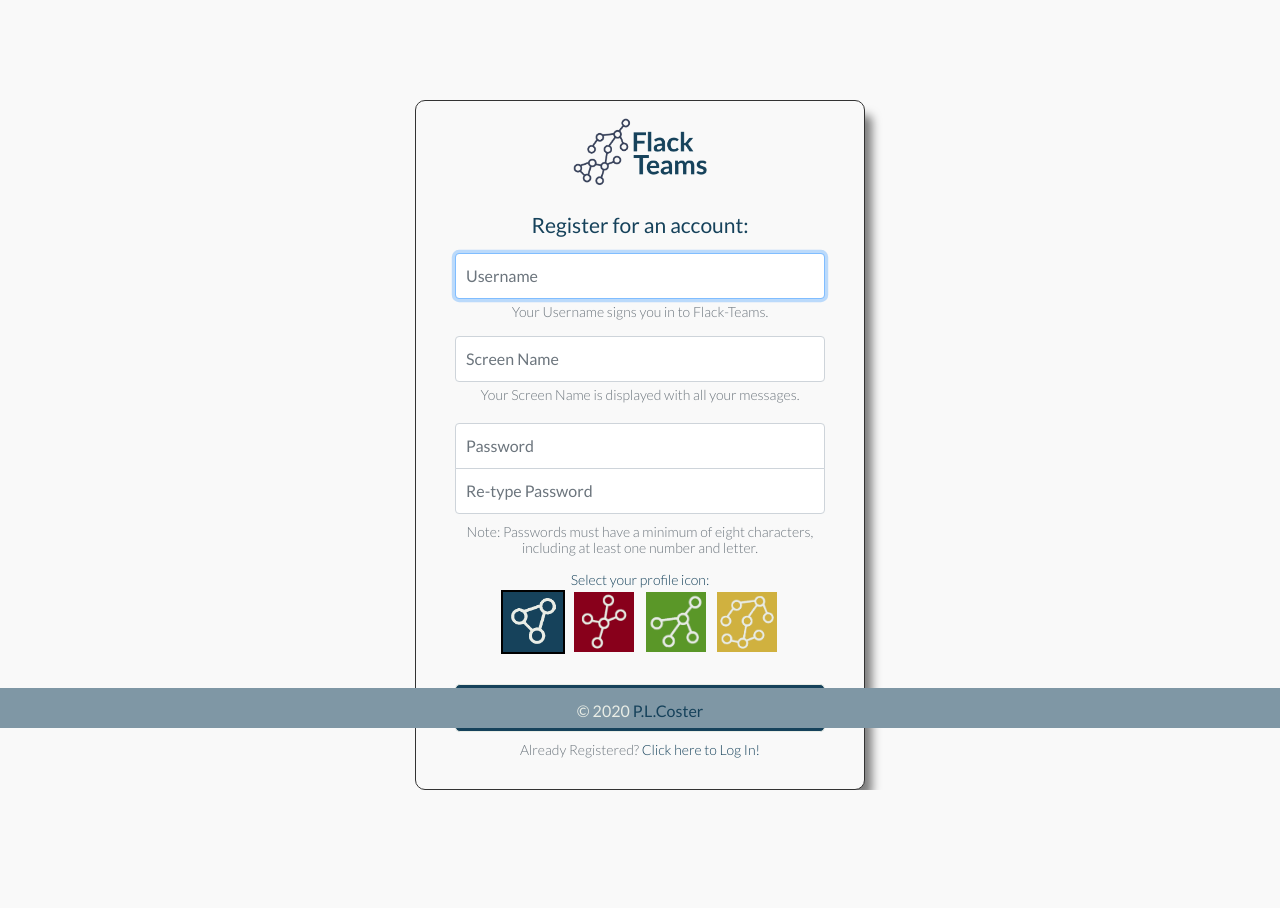
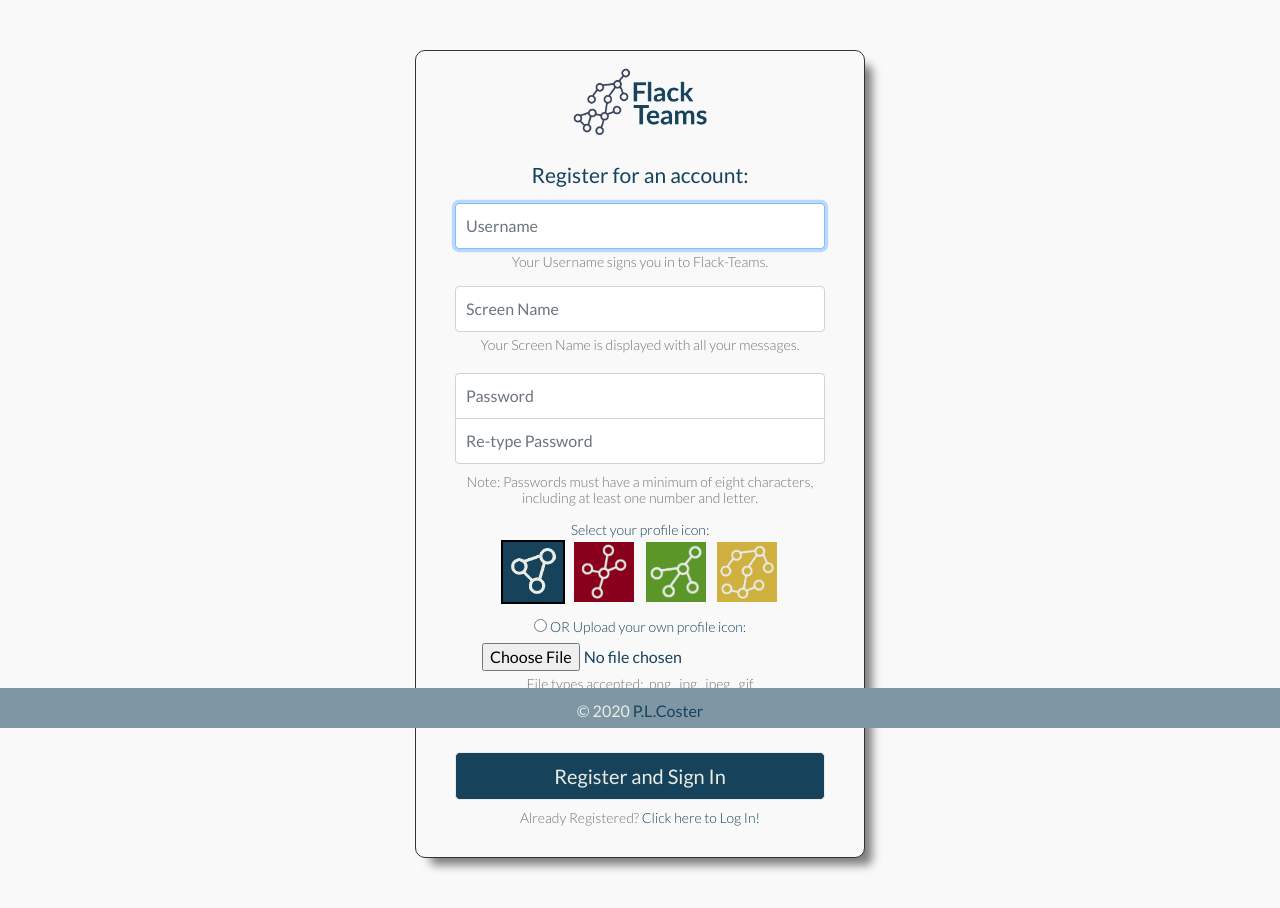
Before and after one commit to PLCoster/cs50web-project2, a Flask app: page /register in a window 1280 px wide. Shown: the part 72-980 px from the top of the page. Before the commit the page ends 862 px from the top, so only its background shows below. Run offline with Flask 2, Linux system fonts and the light colour scheme; parts of the project's set-up code (start-up, migrations or seed data) failed here and were passed over; some libraries are stand-ins or nearby versions.

Commit message:
Users can now upload their own user icon when registering to display with messages

```diff
--- a/application.py
+++ b/application.py
@@ -6,20 +6,27 @@ from flask_session import Session
 from flask_socketio import SocketIO, emit, join_room, leave_room
 from werkzeug.security import check_password_hash, generate_password_hash
 from werkzeug.exceptions import default_exceptions, HTTPException, InternalServerError
+from werkzeug.utils import secure_filename
 from models import *
 
 from datetime import datetime
 
 if not os.getenv('DATABASE_URL'):
-    raise RuntimeError('DATABASE_URL is not set')
+  raise RuntimeError('DATABASE_URL is not set')
 
 if not os.getenv('SECRET_KEY'):
-    raise RuntimeError('SECRET_KEY is not set')
+  raise RuntimeError('SECRET_KEY is not set')
 
+if not os.getenv('UPLOAD_FOLDER'):
+  raise RuntimeError('UPLOAD_FOLDER is not set')
+
+ALLOWED_EXTENSIONS = {'png', 'jpg', 'jpeg', 'gif'}
 
 # Flask App Configuration
 app = Flask(__name__)
+app.config['MAX_CONTENT_LENGTH'] = 2 * 1024 * 1024
 app.config['SECRET_KEY'] = os.getenv('SECRET_KEY')
+app.config['UPLOAD_FOLDER'] = os.getenv('UPLOAD_FOLDER')
 app.config['SQLALCHEMY_DATABASE_URI'] = os.getenv('DATABASE_URL')
 app.config['SQLALCHEMY_TRACK_MODIFICATIONS'] = False
 db.init_app(app)
@@ -154,6 +161,11 @@ def update_ws_users(ws_name):
   emit('ws_users amended', {'users' : num_users, 'user_details' : user_details}, room=ws_name)
 
 
+def allowed_file(filename):
+    return '.' in filename and \
+           filename.rsplit('.', 1)[1].lower() in ALLOWED_EXTENSIONS
+
+
 """
 ================================================================================
 FLASK APP ROUTES
@@ -228,6 +240,7 @@ def register():
         password = request.form.get('password')
         confirm = request.form.get('confirmation')
         profile_img = request.form.get('profile')
+        file = None
 
         # If form is incomplete, return and flash apology:
         if not all([username, screen_name, password, confirm, profile_img]):
@@ -244,28 +257,56 @@ def register():
             flash('Password must be eight characters long with at least one number and one letter!')
             return render_template('register.html')
 
+        # Check that file is uploaded if own profile img selected:
+        if profile_img == 'user_upload':
+          print('TRYING TO FIND USER IMAGE')
+          # See https://flask.palletsprojects.com/en/1.1.x/patterns/fileuploads/
+          if 'user_profile_img' not in request.files:
+            flash('No profile image uploaded for custom icon!')
+            return render_template('register.html')
+
+          file = request.files['user_profile_img']
+          print('FILE FOUND: ', file)
+          # If no filename:
+          if file.filename == '':
+            flash('No custom profile image selected!')
+            return render_template('register.html')
+          if not file or not allowed_file(file.filename):
+            flash('File type not supported! Please try again.')
+            return render_template('register.html')
+
         # Otherwise information from registration is complete:
-        else:
-            # Check username does not already exist, if it does then ask for a different name:
 
-            user_query = User.query.filter_by(username=username).first()
+        # Check username does not already exist, if it does then ask for a different name:
+        user_query = User.query.filter_by(username=username).first()
 
-            if user_query:
-                flash('Sorry but that username is already in use, please pick a different username!')
-                return render_template('register.html')
+        if user_query:
+          flash('Sorry but that username is already in use, please pick a different username!')
+          return render_template('register.html')
 
-            # Otherwise add user to database using hashed password:
-            pass_hash = generate_password_hash(password)
+        # Otherwise add user to database using hashed password:
+        pass_hash = generate_password_hash(password)
 
-            # Add new user to users table:
-            new_user = User(username=username, screen_name=screen_name, pass_hash=pass_hash, profile_img=profile_img)
-            db.session.add(new_user)
-            db.session.commit()
+        # Add new user to users table:
+        new_user = User(username=username, screen_name=screen_name, pass_hash=pass_hash, profile_img=profile_img)
+        db.session.add(new_user)
+        db.session.commit()
 
-            # Put unique user ID and username into session:
-            user_info = User.query.filter_by(username=username).first()
-            load_user(user_info)
-            return redirect('/')
+        # Put unique user ID and username into session:
+        user_info = User.query.filter_by(username=username).first()
+        load_user(user_info)
+
+        # If user uploaded a custom image file, add its path to DB, and save in Images folder:
+        if file:
+
+          filename = secure_filename(str(session['user_id']) + '.' + file.filename.split('.')[-1])
+          file.save(os.path.join(app.config['UPLOAD_FOLDER'], filename))
+          session['profile_img'] = filename
+          user_info.profile_img = filename
+          db.session.commit()
+
+        # Go to main chat page
+        return redirect('/')
 
     # If User reaches Route via GET (e.g. clicking registration link):
     else:
--- a/static/styles.css
+++ b/static/styles.css
@@ -402,7 +402,7 @@ FOOTER
   padding: 10px 0 !important;
   font-weight: 400;
   background-color: #7f97a5;
-  position: absolute;
+  position: fixed;
   bottom: 0;
   width: 100%;
   height: 40px;
@@ -455,7 +455,8 @@ LOGIN, REGISTER, ACCOUNT
 ==========================
 */
 .login.container, .register.container {
-  margin-top: 100px;
+  margin-top: 50px;
+  margin-bottom: 50px;
   border-radius: 10px;
   border: 1px solid #333;
   background-color: #f9f9f9;
@@ -510,19 +511,22 @@ LOGIN, REGISTER, ACCOUNT
 .register #inputPassword {
   margin-top: 20px;
 }
-.register [type=radio] {
+.register .radio-img[type=radio] {
   position: absolute;
   opacity: 0;
   width: 0;
   height: 0;
 }
-.register [type=radio] + img {
+.register .radio-img[type=radio] + img {
   cursor: pointer;
   margin: 4px 4px;
   height: 60px;
 }
-.register [type=radio]:checked + img {
+.register .radio-img[type=radio]:checked + img {
   outline: 2px solid #000;
+}
+.register [type=file] {
+  text-align: center;
 }
 .register .delete_account {
   display: none;
--- a/static/styles.scss
+++ b/static/styles.scss
@@ -466,7 +466,7 @@ FOOTER
   padding: 10px 0 !important;
   font-weight: 400;
   background-color: $theme-med;
-  position: absolute;
+  position: fixed;
   bottom: 0;
   width: 100%;
   height: 40px;
@@ -525,7 +525,8 @@ LOGIN, REGISTER, ACCOUNT
 */
 
 .login.container, .register.container {
-  margin-top: 100px;
+  margin-top: 50px;
+  margin-bottom: 50px;
   border-radius: 10px;
   border: 1px solid $highlight-dark;
   background-color: $primary-container;
@@ -584,21 +585,25 @@ LOGIN, REGISTER, ACCOUNT
     margin-top: 20px;
   }
 
-  [type=radio] {
+  .radio-img[type=radio] {
     position: absolute;
     opacity: 0;
     width: 0;
     height: 0;
   }
 
-  [type=radio] + img {
+  .radio-img[type=radio] + img {
     cursor: pointer;
     margin: 4px 4px;
     height: 60px;
   }
 
-  [type=radio]:checked + img {
+  .radio-img[type=radio]:checked + img {
     outline: 2px solid #000;
+  }
+
+  [type=file] {
+    text-align: center;
   }
 
   .delete_account {
--- a/templates/register.html
+++ b/templates/register.html
@@ -5,7 +5,7 @@
 {% block main %}
   <!--Registration Container-->
   <div class="register container">
-    <form class="form-signin" action="/register" method="post">
+    <form class="form-signin" action="/register" method="post" enctype=multipart/form-data>
 
       <img class="mb-4" src="/static/Images/page_logo.png" alt="" height="72">
       <h3 class="mb-3 font-weight-normal">Register for an account:</h3>
@@ -27,24 +27,40 @@
       <!-- Profile Icon Selection -->
       <p>Select your profile icon:</p>
       <label>
-        <input type="radio" name="profile" value="default_1.png" checked required>
+        <input type="radio" class="radio-img" name="profile" value="default_1.png" checked required>
         <img class="profile-icon" src="/static/Images/profile/default_1.png">
       </label>
       <label>
-        <input type="radio" name="profile" value="default_2.png">
+        <input type="radio" class="radio-img" name="profile" value="default_2.png">
         <img class="profile-icon" src="/static/Images/profile/default_2.png">
       </label>
       <label>
-        <input type="radio" name="profile" value="default_3.png">
+        <input type="radio" class="radio-img" name="profile" value="default_3.png">
         <img class="profile-icon" src="/static/Images/profile/default_3.png">
       </label>
       <label>
-        <input type="radio" name="profile" value="default_4.png">
+        <input type="radio" class="radio-img" name="profile" value="default_4.png">
         <img class="profile-icon" src="/static/Images/profile/default_4.png">
+      </label>
+      <br>
+      <label>
+        <input type="radio" id="user_img" name="profile" value="user_upload">
+        <label for="user_img"><p>OR Upload your own profile icon:</p></label>
+        <input type="file" accept=".png,.jpeg,.jpg,.gif" class="form-control-file" name="user_profile_img" onchange="loadFile(event)" autocomplete="off">
+        <p class="mb-3 text-muted">File types accepted: .png, .jpg, .jpeg, .gif<br>Max File Size: 2 MB</p>
+        <img id="user_upload" class="profile-icon" style="display: none; height: 60px; width: 60px; margin: auto;">
       </label>
 
       <button class="btn btn-lg btn-primary btn-block" type="submit">Register and Sign In</button>
       <p class="mb-3 text-muted">Already Registered? <a href="/login">Click here to Log In!</a></p>
     </form>
   </div>
+
+  <script>
+    var loadFile = function(event) {
+      var image = document.getElementById('user_upload');
+      image.src = URL.createObjectURL(event.target.files[0]);
+      image.style.display = 'block'
+    };
+  </script>
 {% endblock %}
```
Also changed, not shown: static/Images/profile/14.PNG (added), static/Images/profile/15.PNG (added), static/Images/profile/16.PNG (added), static/Images/profile/17.PNG (added), static/Images/profile/18.PNG (added), 1 other file.
